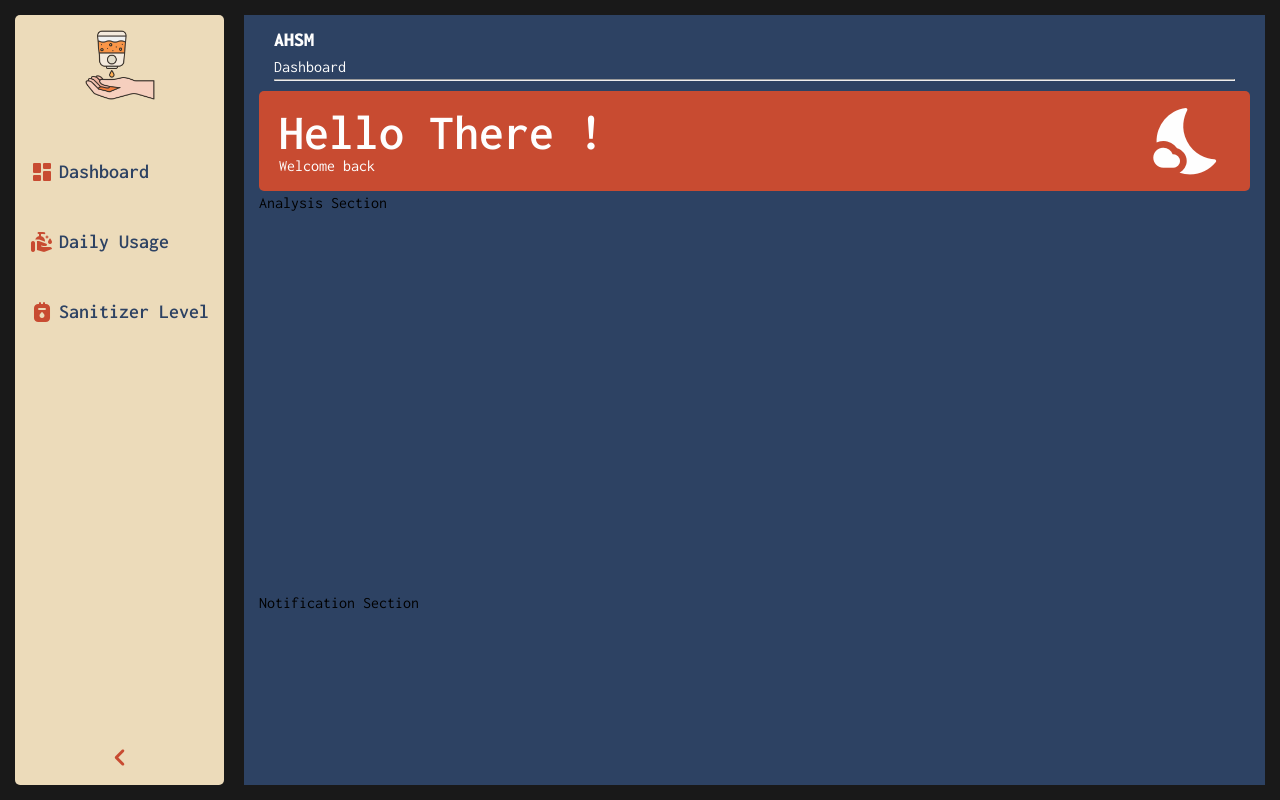
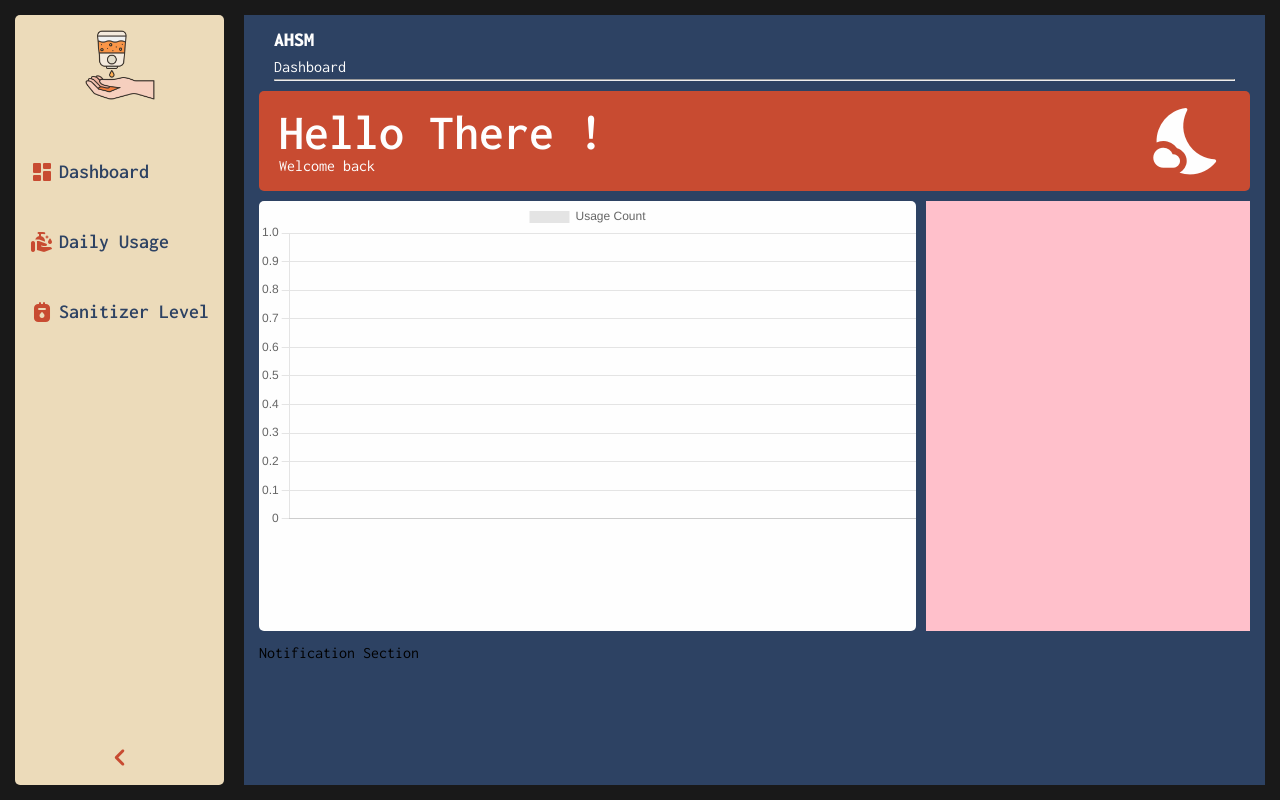
Before and after one commit to gerald-tetteh/sanitiser-capstone, a React (Create React App) app in the folder client/: page / in a window 1280 px wide. Built offline with nearby package versions, Linux system fonts and the light colour scheme; no server answers.

Commit message:
add chartjs and add dashboard chart and refactor dsahboard components

```diff
--- a/client/package.json
+++ b/client/package.json
@@ -11,8 +11,10 @@
     "@types/node": "^16.11.24",
     "@types/react": "^17.0.39",
     "@types/react-dom": "^17.0.11",
+    "chart.js": "^3.7.1",
     "material-icons": "^1.10.7",
     "react": "^17.0.2",
+    "react-chartjs-2": "^4.0.1",
     "react-dom": "^17.0.2",
     "react-router-dom": "^6.2.1",
     "react-scripts": "5.0.0",
@@ -49,6 +51,7 @@
     ]
   },
   "devDependencies": {
+    "@types/chart.js": "^2.9.35",
     "autoprefixer": "^10.4.2",
     "node-sass": "^7.0.1",
     "npm-run-all": "^4.1.5",
--- /dev/null
+++ b/client/src/components/DashboardChart.tsx
@@ -0,0 +1,54 @@
+/**
+ * Author: Gerald Addo-Tetteh
+ * Ashesi Final Year Capstone
+ * AHSM Client - DashboardChart.tsx
+ */
+
+import { Bar } from "react-chartjs-2";
+import { Chart, registerables } from "chart.js";
+import { FunctionComponent, useEffect, useState } from "react";
+import { DailyUsage } from "../utils/types";
+
+Chart.register(...registerables);
+
+const DashboardChart: FunctionComponent = () => {
+  // const dailyUsageCanvas = useRef<HTMLCanvasElement>(null);
+  // const sanitizerLevelCanvas = useRef<HTMLCanvasElement>(null);
+  const [showDaily, setShowDaily] = useState<boolean>(true);
+  const [labels, setLabels] = useState<string[]>([]);
+  const [dailyUsage, setDailyUsage] = useState<number[]>([]);
+
+  const dailyUsageChartData = {
+    labels: labels,
+    datasets: [
+      {
+        label: "Usage Count",
+        data: dailyUsage,
+      },
+    ],
+  };
+
+  useEffect(() => {
+    fetch("/dashboard/usage-history")
+      .then((response) => {
+        return response.json();
+      })
+      .then((data: DailyUsage[]) => {
+        const labels = data.map((usage) => {
+          return new Date(usage.date).toLocaleDateString();
+        });
+        const dailyUsage = data.map((usage) => usage.useCount);
+        setLabels(labels);
+        setDailyUsage(dailyUsage);
+      })
+      .catch((err) => console.error(err));
+  }, []);
+
+  return (
+    <article className="dashboard__analysis__chart">
+      {showDaily ? <Bar data={dailyUsageChartData} /> : <canvas></canvas>}
+    </article>
+  );
+};
+
+export default DashboardChart;
--- /dev/null
+++ b/client/src/components/DashboardHeader.tsx
@@ -0,0 +1,32 @@
+/**
+ * Author: Gerald Addo-Tetteh
+ * Ashesi Final Year Capstone
+ * AHSM Client - DashboardHeader.tsx
+ */
+
+import { FunctionComponent } from "react";
+
+const DashboardHeader: FunctionComponent = () => {
+  const getGreetingAndIcon = () => {
+    const hour = new Date().getUTCHours();
+    if (hour >= 6 && hour < 18) {
+      return "wb_sunny";
+    }
+    if (hour >= 18 || hour < 6) {
+      return "nights_stay";
+    }
+  };
+  return (
+    <section className="dashboard__header">
+      <div className="dashboard__header__text-box">
+        <p className="dashboard__header__heading">Hello There !</p>
+        <p className="dashboard__header__sub">Welcome back</p>
+      </div>
+      <span className="material-icons-round dashboard__header__image">
+        {getGreetingAndIcon()}
+      </span>
+    </section>
+  );
+};
+
+export default DashboardHeader;
--- a/client/src/css/style.css
+++ b/client/src/css/style.css
@@ -107,7 +107,8 @@ button {
 .dashboard-grid {
   display: grid;
   grid-template-columns: repeat(3, minmax(min-content, 1fr));
-  grid-template-rows: repeat(7, 1fr); }
+  grid-template-rows: repeat(7, 1fr);
+  gap: 1rem; }
 
 .dashboard__header {
   grid-row: 1 / 2;
@@ -120,6 +121,17 @@ button {
 .dashboard__notification {
   grid-column: 1 / -1;
   grid-row: 6 / 8; }
+
+.dashboard__analysis {
+  display: grid;
+  grid-template-columns: subgrid;
+  grid-template-rows: subgrid; }
+  .dashboard__analysis__chart {
+    grid-column: 1 / 3;
+    grid-row: 1 / 5; }
+  .dashboard__analysis__level {
+    background-color: pink;
+    grid-row: 1 / 5; }
 
 /**
  * Author: Gerald Addo-Tetteh
@@ -200,3 +212,6 @@ button {
       font-weight: 600; }
     .dashboard__header__image {
       font-size: 8rem; }
+  .dashboard__analysis__chart {
+    background-color: #fefefe;
+    border-radius: 5px; }
--- a/client/src/pages/Dashboard.tsx
+++ b/client/src/pages/Dashboard.tsx
@@ -5,31 +5,17 @@
  */
 
 import { FunctionComponent } from "react";
+import DashboardChart from "../components/DashboardChart";
+import DashboardHeader from "../components/DashboardHeader";
 
 const Dashboard: FunctionComponent = () => {
-  const getGreetingAndIcon = () => {
-    const hour = new Date().getUTCHours();
-    console.log(hour);
-    if (hour >= 6 && hour < 18) {
-      return "wb_sunny";
-    }
-    if (hour >= 18 || hour < 6) {
-      return "nights_stay";
-    }
-  };
-
   return (
     <div className="dashboard dashboard-grid">
-      <section className="dashboard__header">
-        <div className="dashboard__header__text-box">
-          <p className="dashboard__header__heading">Hello There !</p>
-          <p className="dashboard__header__sub">Welcome back</p>
-        </div>
-        <span className="material-icons-round dashboard__header__image">
-          {getGreetingAndIcon()}
-        </span>
+      <DashboardHeader />
+      <section className="dashboard__analysis">
+        <DashboardChart />
+        <article className="dashboard__analysis__level"></article>
       </section>
-      <section className="dashboard__analysis">Analysis Section</section>
       <section className="dashboard__notification">
         Notification Section
       </section>
--- a/client/src/sass/layout/_dashboard-grid.scss
+++ b/client/src/sass/layout/_dashboard-grid.scss
@@ -9,6 +9,7 @@
     display: grid;
     grid-template-columns: repeat(3, minmax(min-content, 1fr));
     grid-template-rows: repeat(7, 1fr);
+    gap: 1rem;
   }
   &__header {
     grid-row: 1 / 2;
@@ -22,4 +23,18 @@
     grid-column: 1 / -1;
     grid-row: 6 / 8;
   }
+  &__analysis {
+    display: grid;
+    grid-template-columns: subgrid;
+    grid-template-rows: subgrid;
+
+    &__chart {
+      grid-column: 1 / 3;
+      grid-row: 1 / 5;
+    }
+    &__level {
+      background-color: pink;
+      grid-row: 1 / 5;
+    }
+  }
 }
--- a/client/src/sass/pages/_dashboard.scss
+++ b/client/src/sass/pages/_dashboard.scss
@@ -28,4 +28,10 @@
       font-size: 8rem;
     }
   }
+  &__analysis {
+    &__chart {
+      background-color: $color-white;
+      border-radius: $border-radius-small;
+    }
+  }
 }
--- /dev/null
+++ b/client/src/utils/types.ts
@@ -0,0 +1,11 @@
+/**
+ * Author: Gerald Addo-Tetteh
+ * Ashesi Final Year Capstone
+ * AHSM Client - DashboardChart.tsx
+ */
+
+export type DailyUsage = {
+  _id: string;
+  date: Date | string;
+  useCount: number;
+};
```
Also changed, not shown: 1 other file (tests, documents, lock files or other folders).
